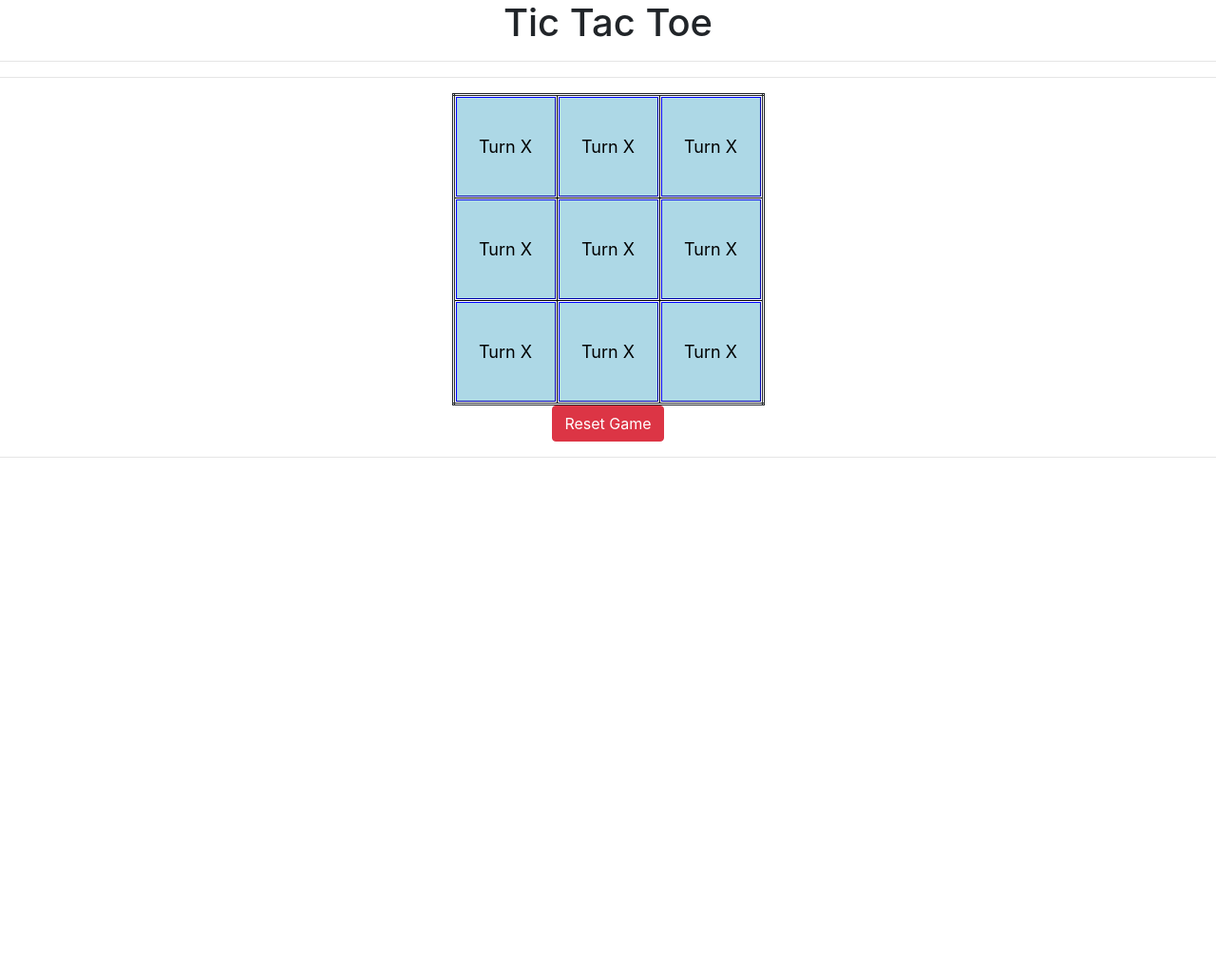
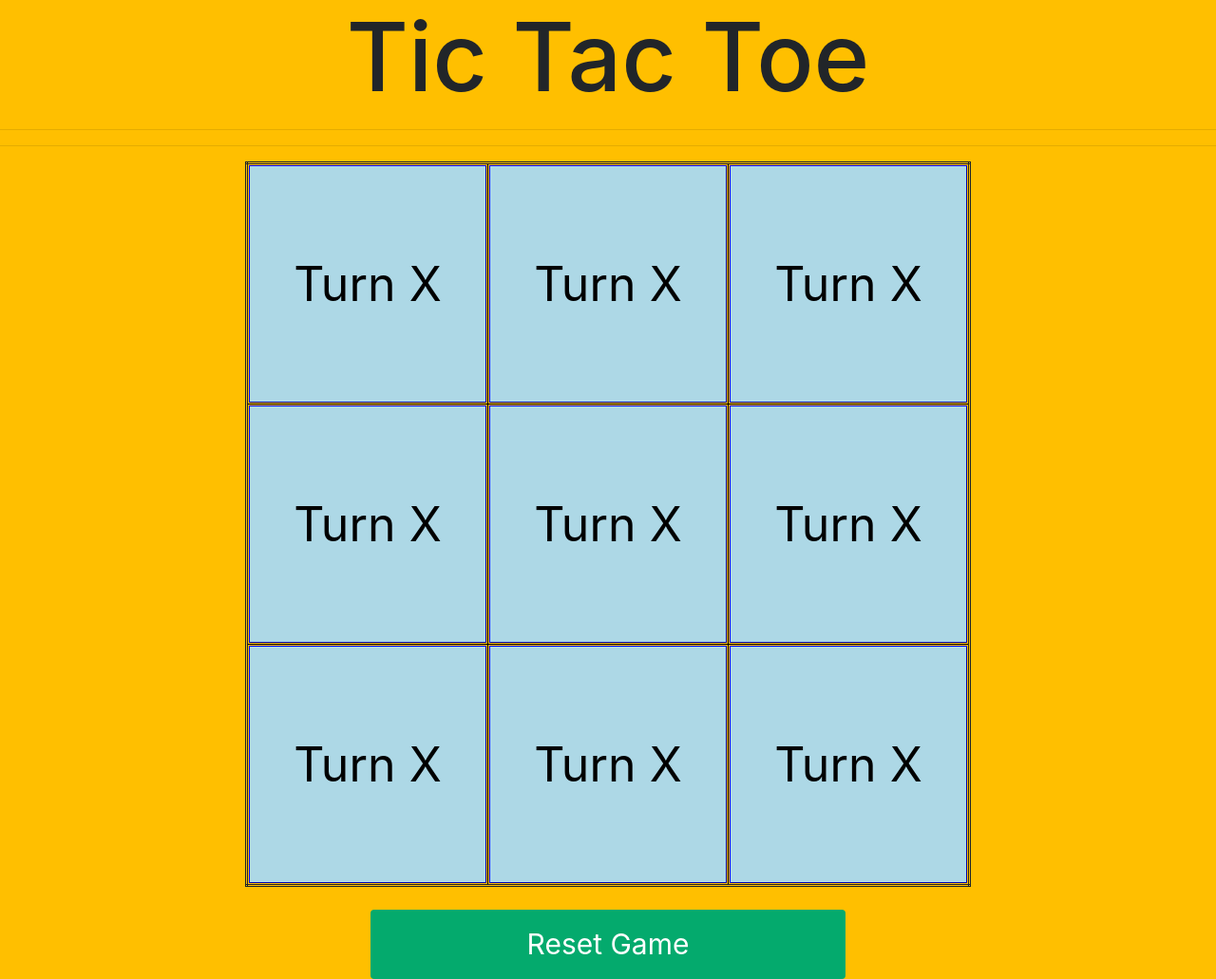
Before and after one commit to nyp-lit/pythongames2022, a Flask app: page / in a window 1280 px wide. Shown: the whole page at 95% size. Before the commit the page ends 482 px from the top, so only its background shows below. Run offline with Flask 2, Linux system fonts and the light colour scheme; some libraries are stand-ins or nearby versions.

Commit message:
Updated webpage and codes

```diff
--- a/Tic-Tac-Toe/app.py
+++ b/Tic-Tac-Toe/app.py
@@ -133,6 +133,7 @@ def play(row, col):
 		session["turn"] = "X"
 
 	return redirect(url_for("index"))
+
 @app.route("/reset")
 def reset():
 	session["board"] = [[None, None, None], [None, None, None], [None, None, None]]
--- a/Tic-Tac-Toe/static/css/main.css
+++ b/Tic-Tac-Toe/static/css/main.css
@@ -172,7 +172,12 @@ body {
 
 } */
 
+* {
+
+
+}
 body {
+    background-color: #FFBF00;
     display: block;
     margin-left: auto;
     margin-right: auto;
@@ -186,21 +191,21 @@ table {
 
 td {
     border: 1px solid black;
-    width: 105px;
-    height: 105px;
+    width: 250px;
+    height: 250px;
     font-size: 50px;
     text-align: center;
 }
 
 td>a {
-    font-size: 18px;
+    font-size: 50px;
 }
 
 .butt {
     border: 1px outset blue;
     background-color: lightBlue;
-    height: 105px;
-    width: 105px;
+    height: 250px;
+    width: 250px;
     cursor: pointer;
 }
 
@@ -208,3 +213,28 @@ td>a {
     background-color: blue;
     color: white;
 }
+
+/* #reset {
+    height: 100px;
+    width: 750px;
+} */
+
+h1.title {
+    font-size: 100px;
+}
+
+h1 {
+    font-size: 100px;
+}
+
+.block {
+    display: block;
+    width: 500px;
+    border: none;
+    background-color: #04AA6D;
+    color: white;
+    padding: 14px 28px;
+    font-size: 30px;
+    cursor: pointer;
+    text-align: center;
+  }
--- a/Tic-Tac-Toe/templates/index.html
+++ b/Tic-Tac-Toe/templates/index.html
@@ -113,9 +113,9 @@
 <body>
     <center>
 
-        <h1 style="align-content: center;">Tic Tac Toe</h1>
-        <hr style="color: blue;">
-        <hr style="color: olivedrab;">
+        <h1 class="title" style="align-content: center;">Tic Tac Toe</h1>
+        <hr>
+        <hr>
 
         {% if draw %}
         <div>
@@ -142,8 +142,9 @@
             </tr>
             {% endfor %}
         </table>
-        <div><a href="{{url_for('reset')}}" class="btn btn-danger">Reset Game</a></div>
-        <hr>
+        <br>
+        <div><a href="{{url_for('reset')}}" class="btn block">Reset Game</a></div>
+        <!-- <hr> -->
 
         <!-- <footer>
             <div class="container">
```
Also changed, not shown: 2 other files.
